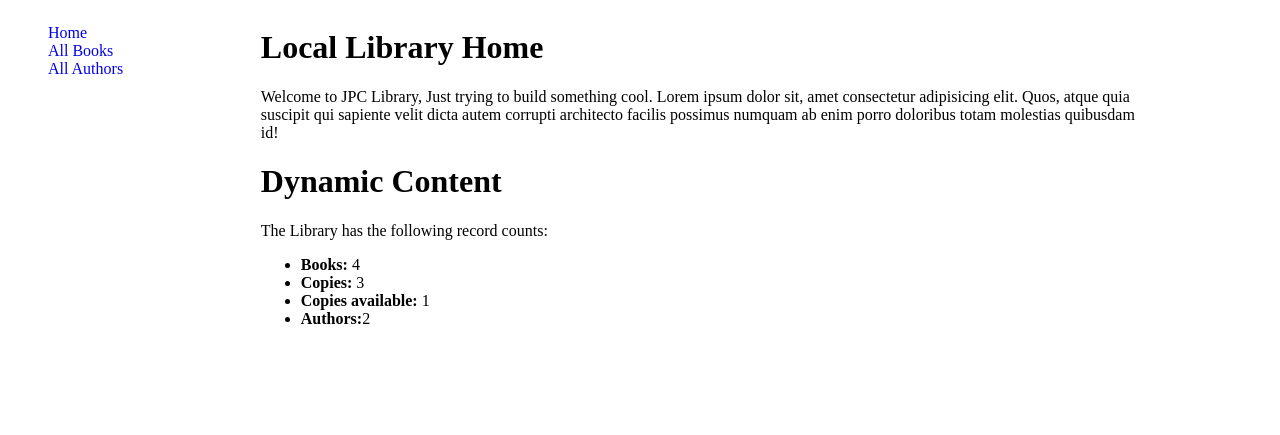
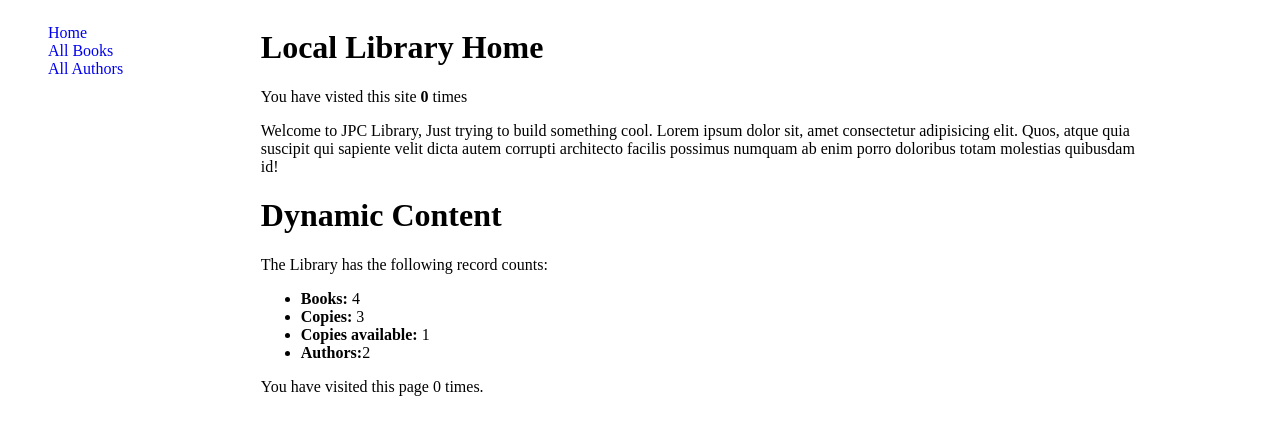
Before and after one commit to johnpauljpc/LibraryWeb, a Django app: page /catalog/ in a window 1280 px wide. Shown: the top 435 px of the page. Run offline with Django 4.2, Linux system fonts and the light colour scheme; data comes from the database, SQL or seed files in the repository; both versions use the stored data as it was after the commit.

Commit message:
session added for getting visit counts

```diff
--- a/catalog/views.py
+++ b/catalog/views.py
@@ -11,13 +11,18 @@ def home(request):
     bookInstance = BookInstance.objects.all()
     availableBooks = BookInstance.objects.filter(status__exact='a')
     bookCount = books.count()
+    number_visits = request.session.get('number_visits', 0)
+    request.session['number_visits'] = number_visits + 1
+    # request.session['number_visits'] = 0
+    # request.session.modified = True
 
     context = {
         'bookCount':bookCount,
         'books':books,
         'authors':authors,
         'bookIns':bookInstance,
-        'avCopies': availableBooks
+        'avCopies': availableBooks,
+        'number_visits':number_visits
 
     }
     return render(request, 'index.html', context)
--- a/templates/index.html
+++ b/templates/index.html
@@ -3,6 +3,7 @@
 
 {% block content%}
 <h1>Local Library Home</h1>
+<p>You have visted this site <strong>{{number_visits}}</strong> times</p>
 <p>Welcome to JPC Library, Just trying to build something cool. Lorem ipsum dolor sit, amet consectetur adipisicing elit. Quos, atque quia suscipit qui sapiente velit dicta autem corrupti architecto facilis possimus numquam ab enim porro doloribus totam molestias quibusdam id!</p>
 <h1>Dynamic Content</h1>
 The Library has the following record counts:
@@ -12,4 +13,8 @@ The Library has the following record counts:
     <li><b>Copies available:</b> {{avCopies.count}}</li>
     <li><b>Authors:</b>{{authors.count}} </li>
 </ul>
+
+<p>
+    You have visited this page {{ number_visits }} time{{ number_visits|pluralize }}.
+  </p>
 {% endblock content %}
```
Also changed, not shown: db.sqlite3.
